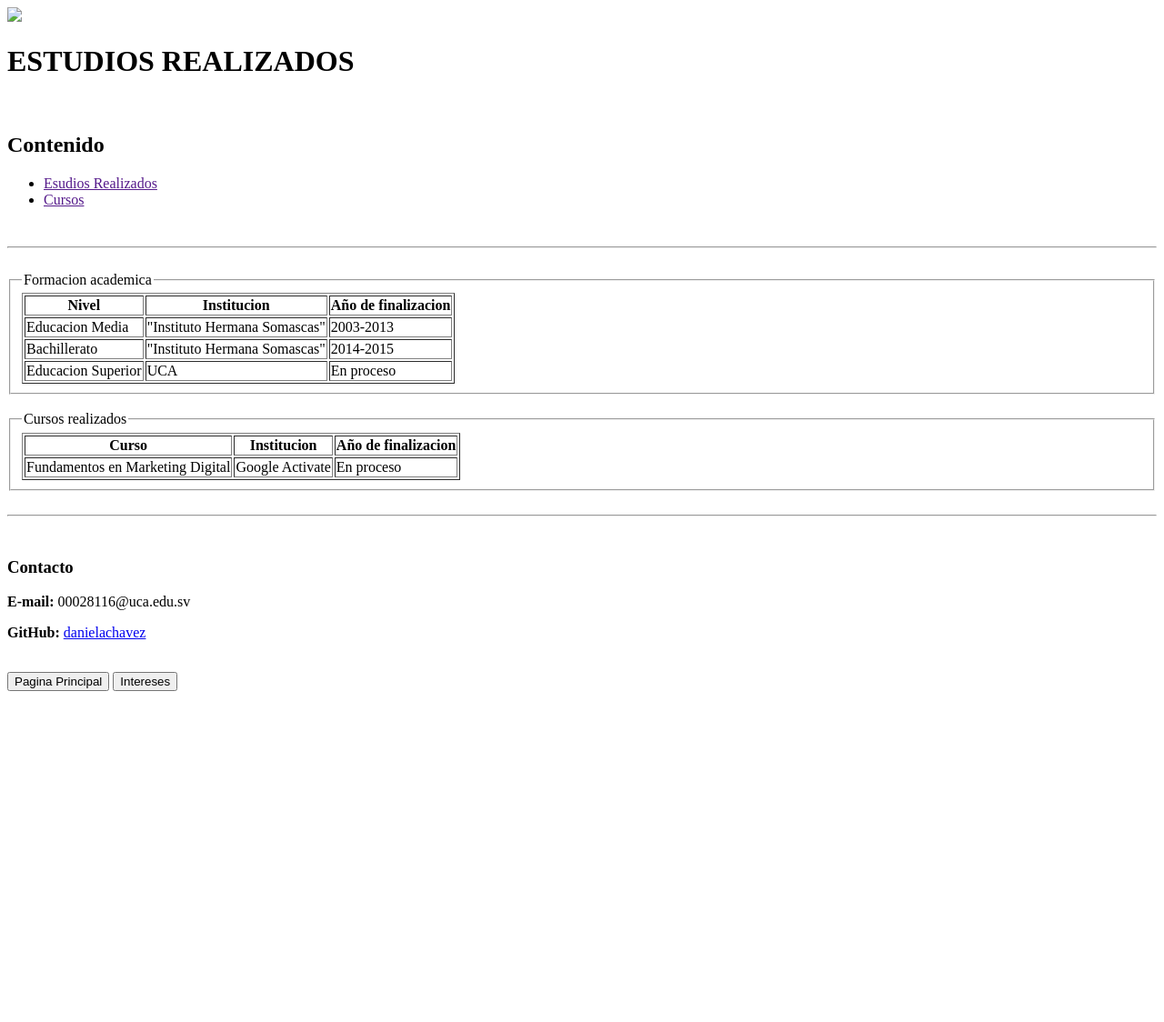
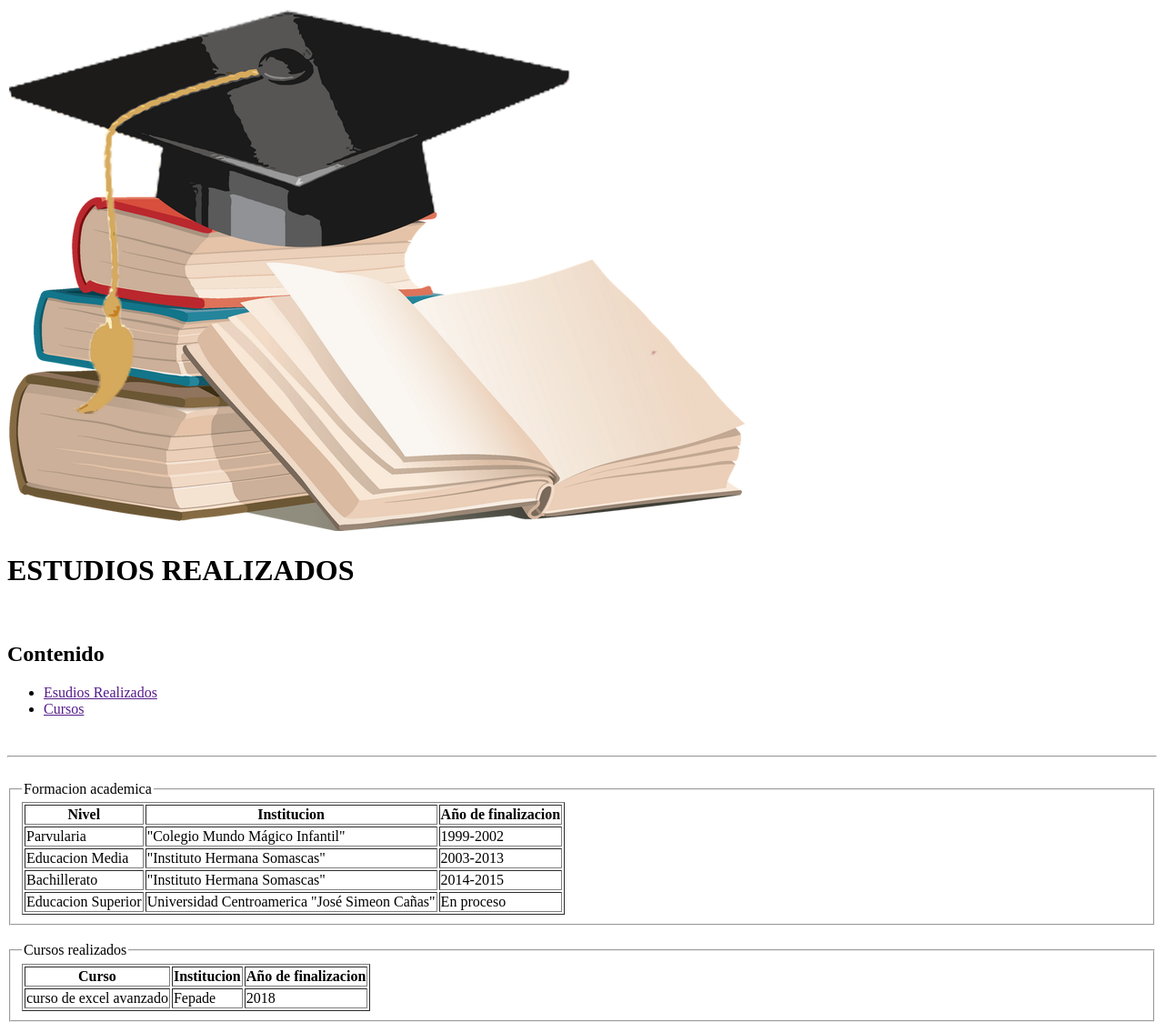
Before and after one commit to danielachavez/Portafolio_PW0219_00028116, a plain HTML site: page Tarea/Tarea1/Formacion academica.html in a window 1280 px wide. Shown: the top 1124 px of the page at 91% size. Before the commit the page ends 800 px from the top, so only its background shows below. Drawn offline with Linux system fonts and the light colour scheme.

Commit message:
[TAREA1] Formacion academica

```diff
--- a/Laboratorio1/Formacion academica.html
+++ b/Tarea/Tarea1/Formacion academica.html
@@ -8,7 +8,7 @@
     </head>
     <body>
         <header>
-            <img src="ImagenEstudios.png">
+            <img src="academica.png">
             <h1> ESTUDIOS REALIZADOS </h1>
         </header>
 
@@ -40,6 +40,13 @@
                         </tr>
 
                         <tr>
+                            <td>Parvularia</td>
+                            <td>"Colegio Mundo Mágico Infantil"</td>
+                            <td>1999-2002</td>
+                        </tr>
+
+
+                        <tr>
                             <td>Educacion Media</td>
                             <td>"Instituto Hermana Somascas"</td>
                             <td>2003-2013</td>
@@ -53,9 +60,10 @@
 
                         <tr>
                             <td>Educacion Superior</td>
-                            <td>UCA</td>
+                            <td>Universidad Centroamerica "José Simeon Cañas"</td>
                             <td>En proceso</td>
                         </tr>
+
 
                     </table>
                 </fieldset>
@@ -74,9 +82,9 @@
                         </tr>
 
                         <tr>
-                            <td>Fundamentos en Marketing Digital</td>
-                            <td>Google Activate</td>
-                            <td>En proceso</td>
+                            <td>curso de excel avanzado</td>
+                            <td>Fepade</td>
+                            <td>2018</td>
                         </tr>
                     </table>
                 </fieldset>
```
Also changed, not shown: Tarea/Tarea1/academica.png (added).
